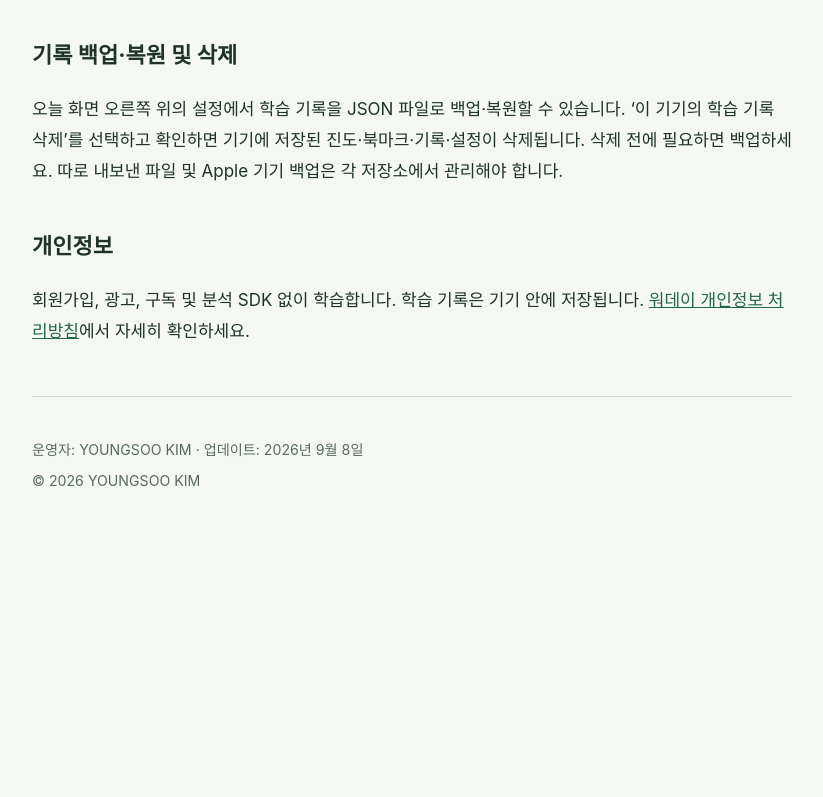
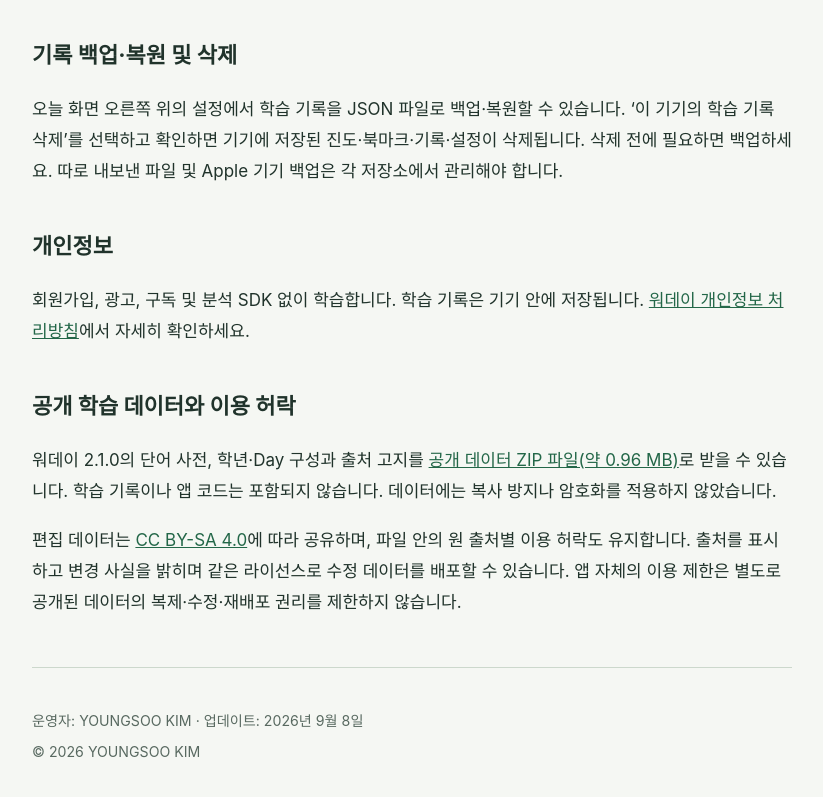
Before and after one commit to kwonho2018-design/my-private-gpt-legal, a plain HTML site: page worday/support.html in a window 1280 px wide. Shown: the part 1138-1935 px from the top of the page, without its empty margins (228-1051 px from the left). Before the commit the page ends 1732 px from the top, so only its background shows below. Drawn offline with Linux system fonts and the light colour scheme.

Commit message:
Link Worday open data and reuse permissions
Added section about public learning data and usage rights.

```diff
--- a/worday/support.html
+++ b/worday/support.html
@@ -7,5 +7,5 @@
 <h2>발음이 들리지 않을 때</h2><p>iPhone의 미디어 음량과 연결된 이어폰·Bluetooth 출력 장치를 확인하고 다시 재생해 보세요. 워데이는 iOS의 영어 음성 합성 기능을 사용합니다.</p>
 <h2>기록 백업·복원 및 삭제</h2><p>오늘 화면 오른쪽 위의 설정에서 학습 기록을 JSON 파일로 백업·복원할 수 있습니다. ‘이 기기의 학습 기록 삭제’를 선택하고 확인하면 기기에 저장된 진도·북마크·기록·설정이 삭제됩니다. 삭제 전에 필요하면 백업하세요. 따로 내보낸 파일 및 Apple 기기 백업은 각 저장소에서 관리해야 합니다.</p>
 <h2>개인정보</h2><p>회원가입, 광고, 구독 및 분석 SDK 없이 학습합니다. 학습 기록은 기기 안에 저장됩니다. <a href="privacy-policy.html">워데이 개인정보 처리방침</a>에서 자세히 확인하세요.</p>
-<footer><p><small>운영자: YOUNGSOO KIM · 업데이트: 2026년 9월 8일<br>© 2026 YOUNGSOO KIM</small></p></footer>
+<h2>공개 학습 데이터와 이용 허락</h2><p>워데이 2.1.0의 단어 사전, 학년·Day 구성과 출처 고지를 <a href="worday-data-2.1.0.zip" download>공개 데이터 ZIP 파일(약 0.96 MB)</a>로 받을 수 있습니다. 학습 기록이나 앱 코드는 포함되지 않습니다. 데이터에는 복사 방지나 암호화를 적용하지 않았습니다.</p><p>편집 데이터는 <a href="https://creativecommons.org/licenses/by-sa/4.0/">CC BY-SA 4.0</a>에 따라 공유하며, 파일 안의 원 출처별 이용 허락도 유지합니다. 출처를 표시하고 변경 사실을 밝히며 같은 라이선스로 수정 데이터를 배포할 수 있습니다. 앱 자체의 이용 제한은 별도로 공개된 데이터의 복제·수정·재배포 권리를 제한하지 않습니다.</p><footer><p><small>운영자: YOUNGSOO KIM · 업데이트: 2026년 9월 8일<br>© 2026 YOUNGSOO KIM</small></p></footer>
 </main></body></html>
```
